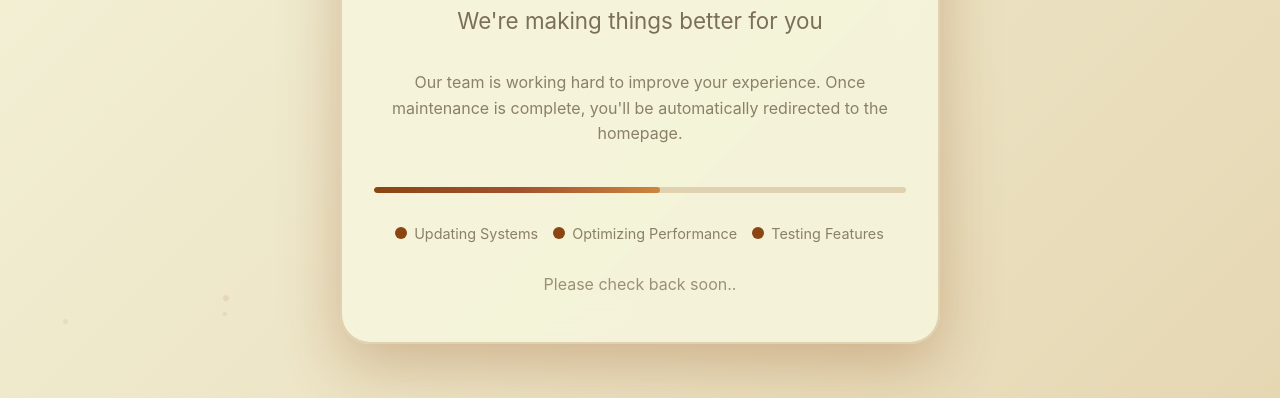
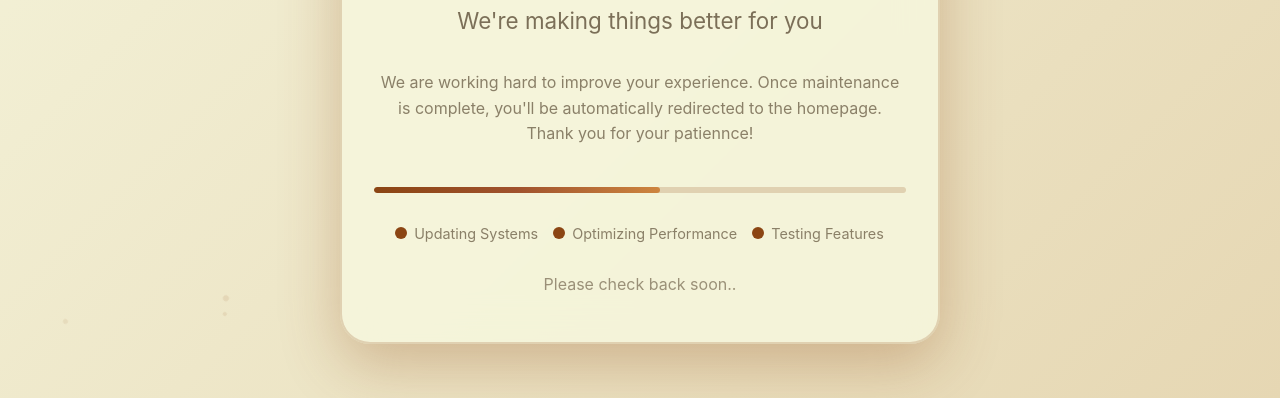
Before and after one commit to JenusGit22468/theunseenhours, a plain HTML site: page maintenance.html in a window 1280 px wide. Shown: the part 402-800 px from the top of the page. Drawn offline with Linux system fonts and the light colour scheme.

Commit message:
Update maintenance.html

```diff
--- a/maintenance.html
+++ b/maintenance.html
@@ -256,7 +256,7 @@
         <p class="maintenance-subtitle">We're making things better for you</p>
 
         <p class="maintenance-message">
-            Our team is working hard to improve your experience. Once maintenance is complete, you'll be automatically redirected to the homepage.
+            We are working hard to improve your experience. Once maintenance is complete, you'll be automatically redirected to the homepage. Thank you for your patiennce!
         </p>
 
         <!-- Progress bar -->
```
